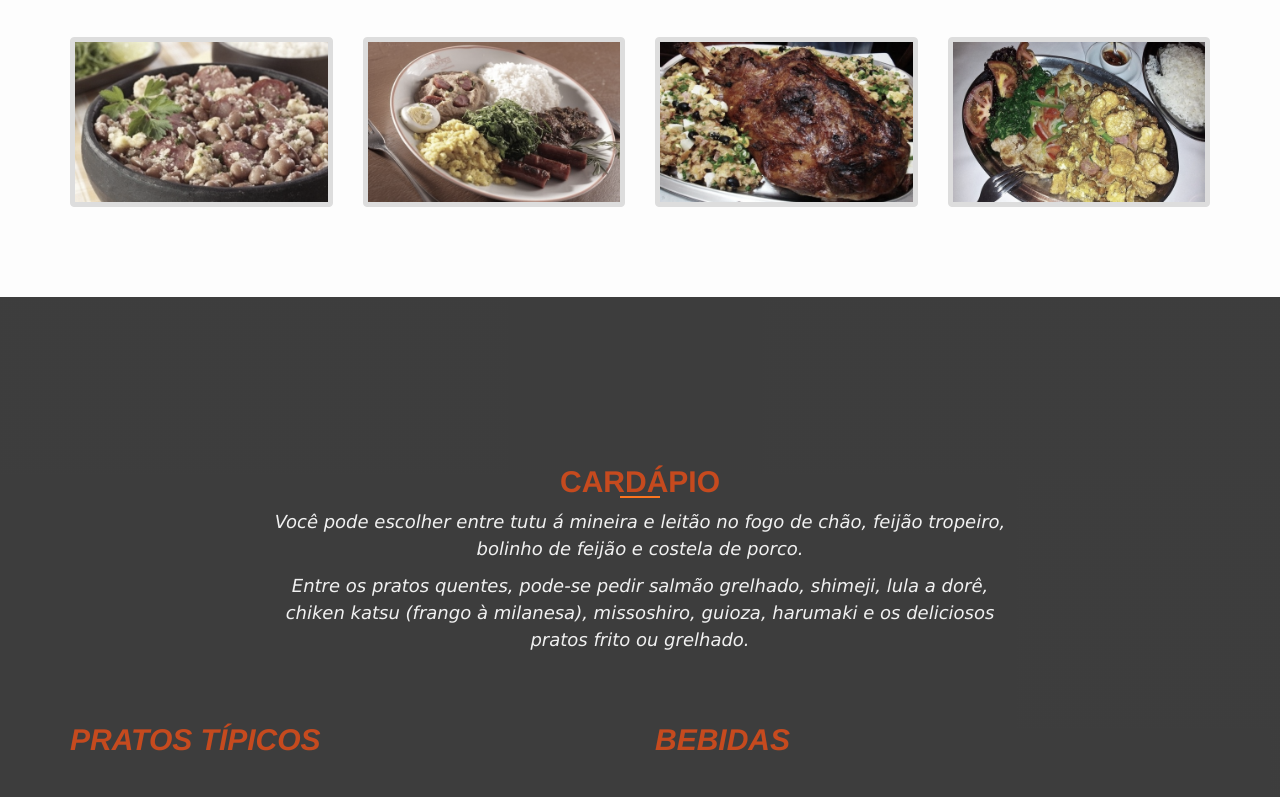
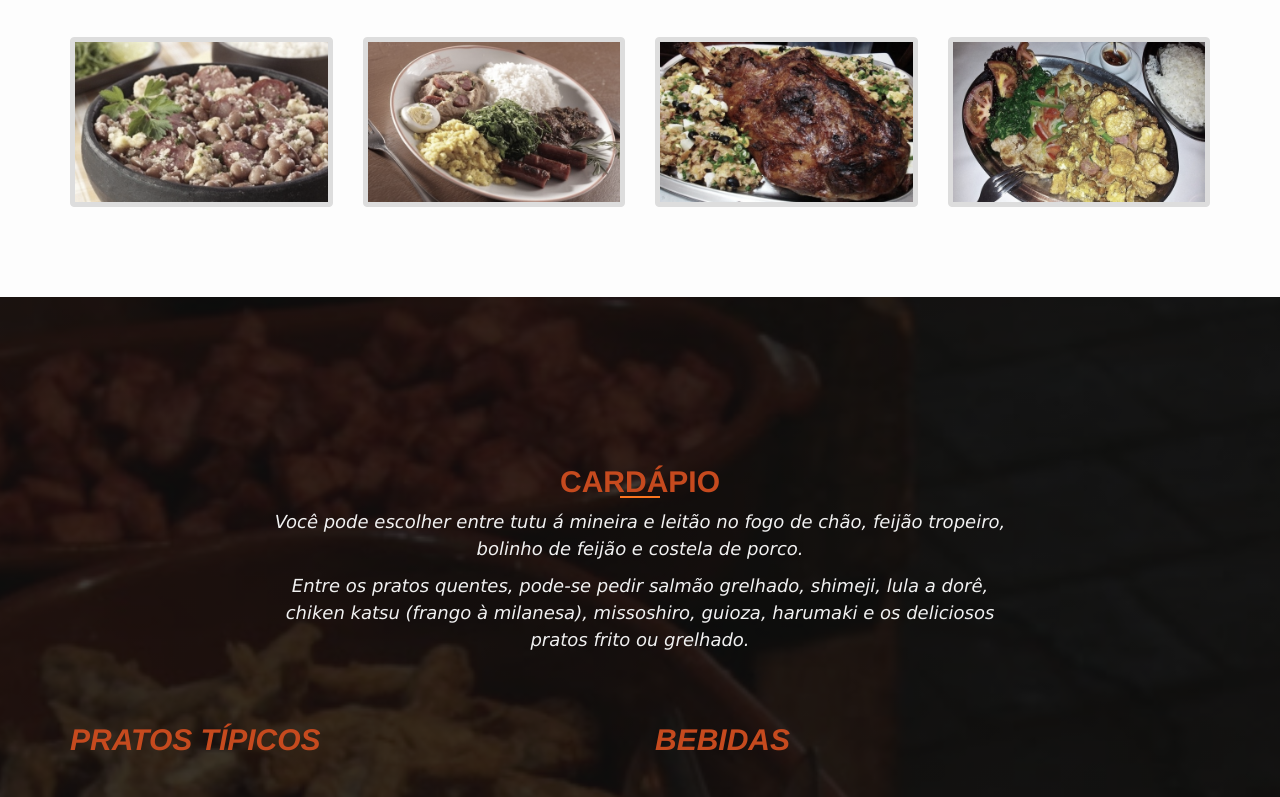
Before and after one commit to adriano28/MeuSite.github.io, a plain HTML site: page index.html in a window 1280 px wide. Shown: the part 1813-2610 px from the top of the page. Drawn offline with nearby package versions, Linux system fonts and the light colour scheme.

Commit message:
Add files via upload

```diff
--- a/style.css
+++ b/style.css
@@ -118,7 +118,7 @@ img.grayscale:hover{
   font-weight: none;
 }
 #cardapio{
-    background:linear-gradient(rgba(0,0,0,0.8),rgba(0,0,0,0.8)), url("../images/img08.jpg");
+    background:linear-gradient(rgba(0,0,0,0.8),rgba(0,0,0,0.8)), url("img08.jpg");
     background-repeat: no-repeat;
     background-position: center;
     background-size: cover;
```
